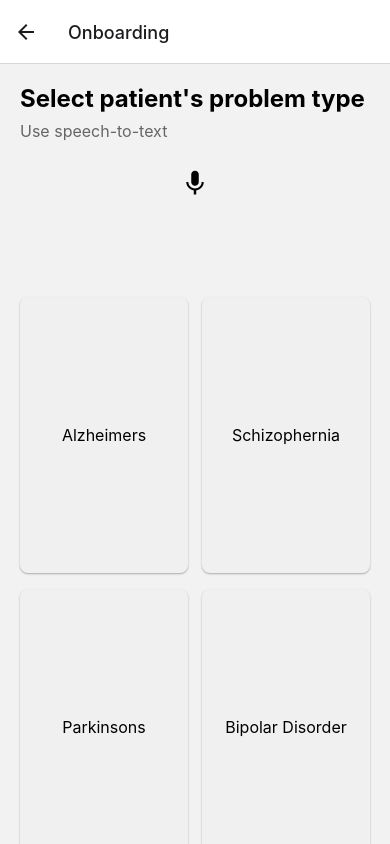
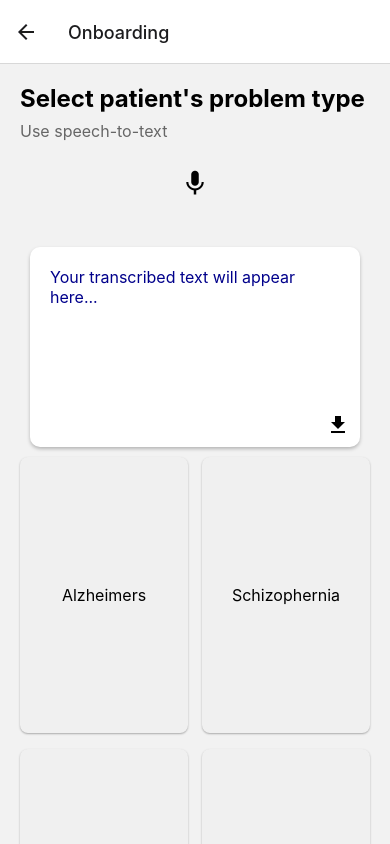
Before and after one commit to forbiddenvelocity/MediCare-App, a React Native app: screen /Onboarding in a window 390 px wide. Shown: the top 844 px of the page. Built offline with nearby package versions, Linux system fonts and the light colour scheme.

Commit message:
speech container

```diff
--- a/src/components/OnboardingScreen.js
+++ b/src/components/OnboardingScreen.js
@@ -57,6 +57,12 @@ const OnboardingScreen = ({ navigation }) => {
     }
   };
 
+  const [transcribedText, setTranscribedText] = useState('Your transcribed text will appear here...');
+
+  const handleDownload = () => {
+    // Implement the logic to handle the download action
+  };
+
   const data = [
     'Alzheimers',
     'Schizophernia',
@@ -75,6 +81,13 @@ const OnboardingScreen = ({ navigation }) => {
       <TouchableOpacity onPress={handlePressSpeaker} style={styles.speakerButton}>
         <Icon name="keyboard-voice" size={30} color={isRecording ? "red" : "#000"} />
       </TouchableOpacity>
+
+      <View style={styles.textDisplayContainer}>
+        <Text style={styles.transcribedText}>{transcribedText}</Text>
+        <TouchableOpacity style={styles.downloadIcon} onPress={handleDownload}>
+          <Icon name="file-download" size={24} color="#000" />
+        </TouchableOpacity>
+      </View>
 
       <View style={styles.grid}>
       {data.map((dataText, index) => (
@@ -117,7 +130,7 @@ const styles = StyleSheet.create({
   speakerButton: {
     alignSelf: 'center',
     padding: 10,
-    paddingBottom: 100,
+    paddingBottom: 40,
     color: '#666',
   },
   title: {
@@ -180,6 +193,28 @@ const styles = StyleSheet.create({
     textAlign: 'center',
     fontWeight: 'bold',
   },
+  textDisplayContainer: {
+    backgroundColor: '#fff',
+    margin: 10,
+    padding: 20,
+    minHeight: 200,
+    borderRadius: 10,
+    shadowColor: '#000',
+    shadowOffset: { width: 0, height: 2 },
+    shadowOpacity: 0.25,
+    shadowRadius: 3.84,
+    elevation: 5,
+    position: 'relative', // Added for absolute positioning of the download icon
+  },
+  transcribedText: {
+    fontSize: 16,
+    color: 'darkblue',
+  },
+  downloadIcon: {
+    position: 'absolute',
+    bottom: 10,
+    right: 10,
+  },
 });
 
 export default OnboardingScreen;
```
